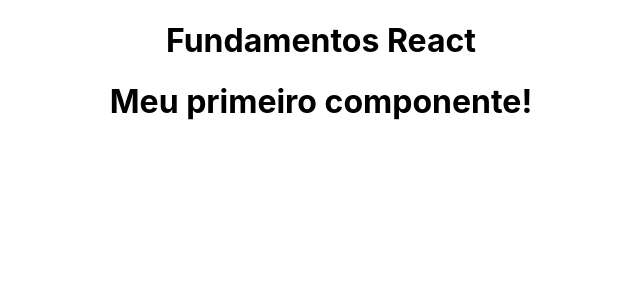
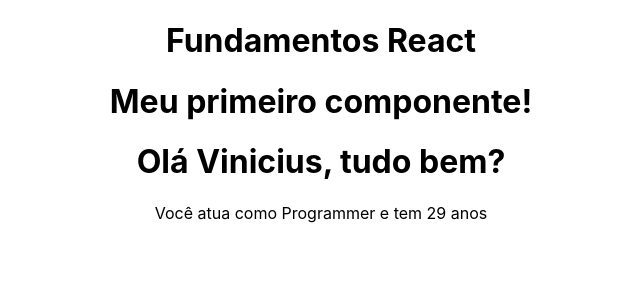
Before and after one commit to viniciuslemos93/curso-react, a React (Create React App) app in the folder 2_FUNDAMENTOS/fundamentos/: page / in a window 1280 px wide. Shown: the top 300 px of the page, without its empty margins (319-959 px from the left). Built offline with nearby package versions, Linux system fonts and the light colour scheme.

Commit message:
feat: manipulando variáveis do JS no HTML

```diff
--- a/2_FUNDAMENTOS/fundamentos/src/App.js
+++ b/2_FUNDAMENTOS/fundamentos/src/App.js
@@ -4,12 +4,14 @@
 
 // styles | css
 import './App.css';
+import TemplateExpressions from "./components/TemplateExpressions";
 
 function App() {
   return (
     <div className="App">
       <h1>Fundamentos React</h1>
       <FirstComponent />
+      <TemplateExpressions />
     </div>
   );
 }
--- /dev/null
+++ b/2_FUNDAMENTOS/fundamentos/src/components/TemplateExpressions.js
@@ -0,0 +1,15 @@
+const TemplateExpressions = () => {
+    const nome = "Vinicius"
+    const data = {
+        age: 29,
+        job: "Programmer",
+    };
+    return (
+        <div>
+            <h1>Olá {nome}, tudo bem?</h1>
+            <p>Você atua como {data.job} e tem {data.age} anos</p>
+        </div>
+    );
+};
+
+export default TemplateExpressions;
```
